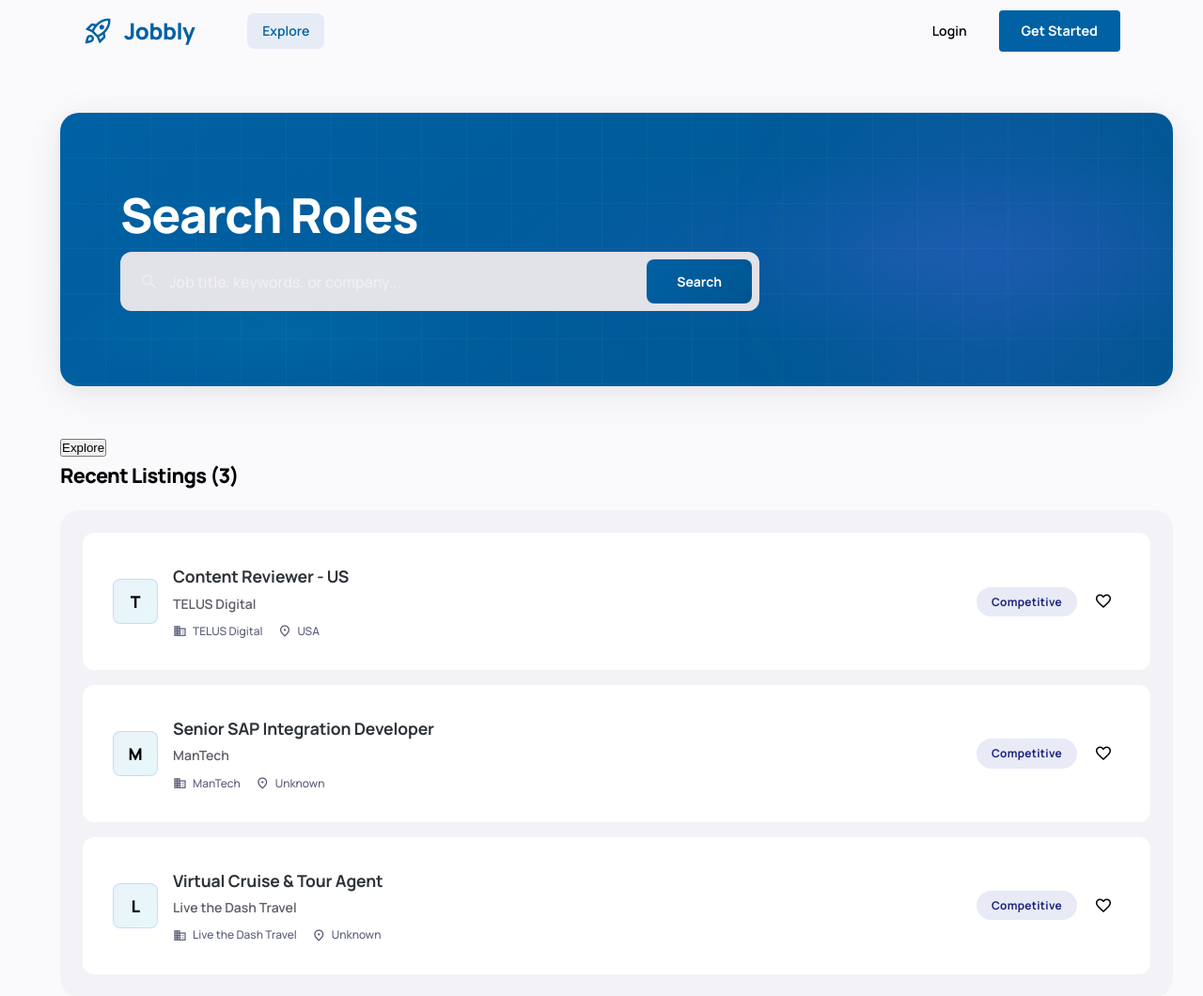
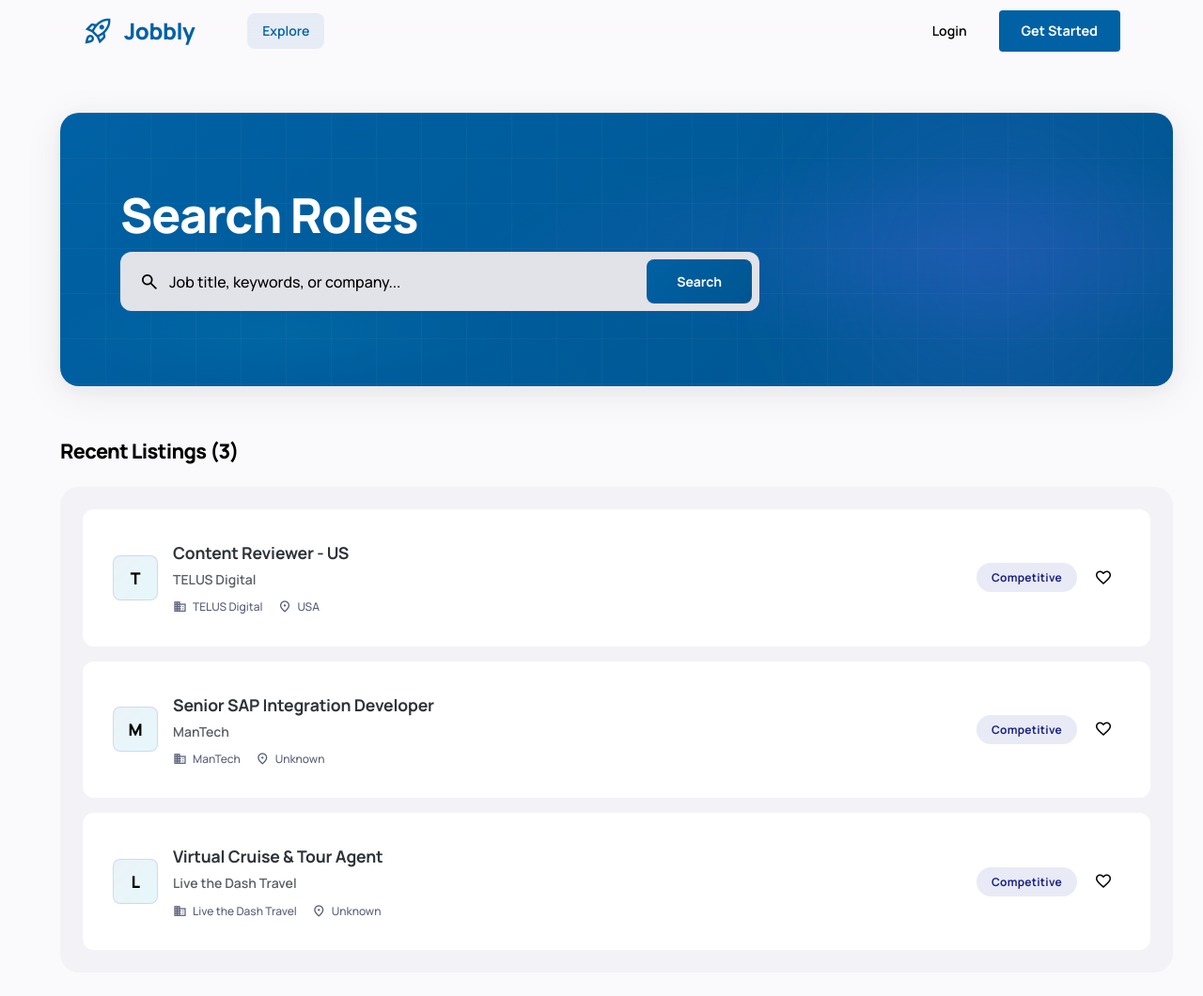
Before and after one commit to mnbil0680/jobbly, a PHP site: page / in a window 1280 px wide. Shown: the top 1060 px of the page at 94% size. Run offline with PHP 8.4, Linux system fonts and the light colour scheme; data comes from the database, SQL or seed files in the repository.

Commit message:
update search

```diff
--- a/app/assets/css/style.css
+++ b/app/assets/css/style.css
@@ -264,12 +264,13 @@
     align-items: center;
     flex: 1;
     gap: 10px;
-    color: rgba(255, 255, 255, 0.35);
+    color: rgb(0, 0, 0);
 }
 
 .hero-search-input .material-symbols-outlined {
     font-size: 22px;
     flex-shrink: 0;
+    color: #000000; /* Sets the icon color to black */
 }
 
 .hero-search-input input {
@@ -285,7 +286,7 @@
 }
 
 .hero-search-input input::placeholder {
-    color: rgba(255, 255, 255, 0.5);
+    color: rgb(0, 0, 0);
 }
 
 .search-btn {
--- a/app/index.php
+++ b/app/index.php
@@ -45,12 +45,12 @@
     </section>
 
     <!-- SPA VIEW NAVIGATION -->
-    <div class="view-tabs">
+    <!-- <div class="view-tabs">
         <button class="tab-btn <?php echo $initialView === 'explore' ? 'active' : ''; ?>" data-view="explore">Explore</button>
         <?php if ($isLoggedIn): ?>
             <button class="tab-btn <?php echo $initialView === 'saved' ? 'active' : ''; ?>" data-view="saved">Saved Jobs</button>
         <?php endif; ?>
-    </div>
+    </div> -->
 
     <!-- DYNAMIC CONTENT AREA -->
     <section class="content-section">
```
